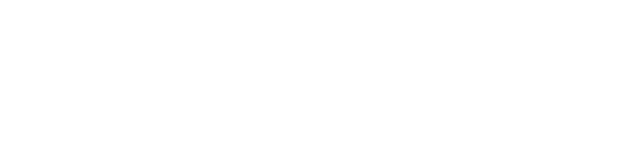
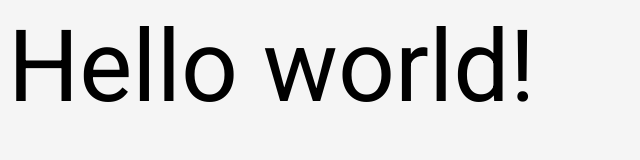
Before and after one commit to seoyeon1/git_example, a plain HTML site: page index.html in a window 1280 px wide. Shown: the whole page, without its empty margins (0-640 px from the left). Drawn offline with Linux system fonts and the light colour scheme.

Commit message:
add favicon & font

```diff
--- /dev/null
+++ b/css/main.css
@@ -0,0 +1,5 @@
+body{
+    background: whitesmoke;
+    font-family: 'Roboto', sans-serif;
+    font-size: 100px;
+}
--- a/index.html
+++ b/index.html
@@ -29,9 +29,17 @@
     <meta property="twitter:image" content="img/logo__github.png">
     <meta property="twitter:url" content="https://github.com">
 
+    <!-- favicon : 웹 사이트를 대표하는 이미지(아이콘) -->
+    <!-- IE에서 파비콘 사용할 땐 .ico 추천 + root 아래에 ico파일이 있으면 아래 내용이 자동 적용됨. -->
+    <!-- <link rel="shortcut icon" type="image/x-icon" href="./favicon.ico"> -->
+    <link rel="icon" href="./favicon.png">
+    <link rel="apple-touch-icon" href="./favicon.png"><!-- apple 스마트폰에서 파비콘 -->
 
+    <!-- web font(google font 사용) -->
+    <link href="https://fonts.googleapis.com/css2?family=Roboto:wght@300;400;500&display=swap" rel="stylesheet">
+    <link rel="stylesheet" href="css/main.css">
 </head>
 <body>
-
+    Hello world!
 </body>
 </html>
```
